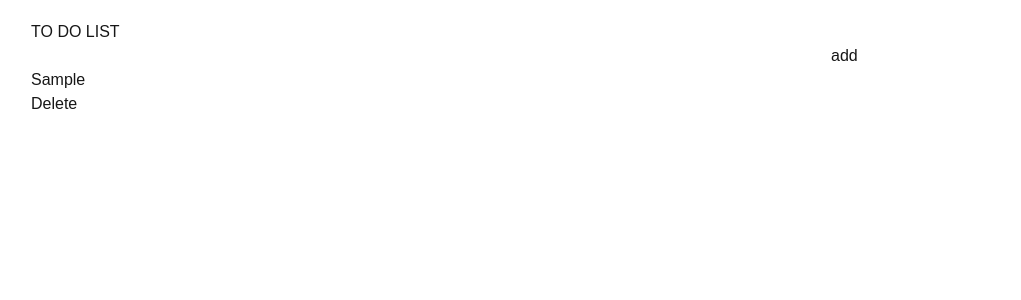
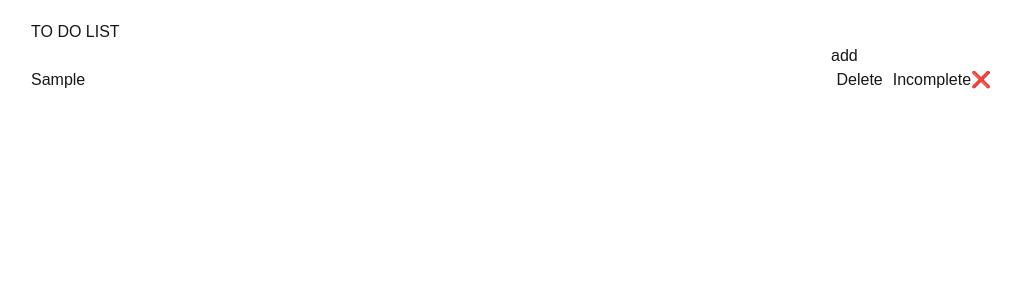
Before and after one commit to ryoma-creator/nextjs-ts-todo-app, a Next.js app: page / in a window 1280 px wide. Both pictures are taken after typing "Sample" into the empty fields and a click on the button "add". Shown: the top 300 px of the page, without its empty margins (129-1150 px from the left). Built offline with nearby package versions, Linux system fonts and the light colour scheme.

Commit message:
add: completeTodo function & css

```diff
--- a/src/app/page.tsx
+++ b/src/app/page.tsx
@@ -12,6 +12,7 @@ const Todo = () => {
     const newTodo = {
       id: crypto.randomUUID(),
       text: userInput,
+      completed: false,
     }
     setTodos(prev => [
       ...prev, newTodo
@@ -23,6 +24,13 @@ const Todo = () => {
     setTodos(prev => prev.filter(todo => todo.id !== id));
   }
 
+  const completeTodo = (id: number) => {
+    setTodos(prev => prev.map(todo =>
+      todo.id === id
+        ? { ...todo, completed: !todo.completed }
+        : todo
+    ))
+  }
   return (
     <div style={{padding: '20px', maxWidth: '1000px', margin: '0 auto'}}>
       <div><h1>TO DO LIST</h1></div>
@@ -46,9 +54,16 @@ const Todo = () => {
       </div>
       <ul>
          {todos.map(todo=>(
-          <li key={todo.id}>
+          <li key={todo.id}
+          style={{display: 'flex', justifyContent: 'space-between',}}
+          >
             <p>{todo.text}</p>
-            <button onClick={()=>deleteTodo(todo.id)}>Delete</button>
+            <div style={{display: 'flex', gap: '10px'}}>
+              <button onClick={()=>deleteTodo(todo.id)}>Delete</button>
+              <button
+                onClick={()=>completeTodo(todo.id)}>{todo.completed ? 'Completed✅' : 'Incomplete❌' }
+              </button>
+            </div>
           </li>
          ))}
       </ul>
```
